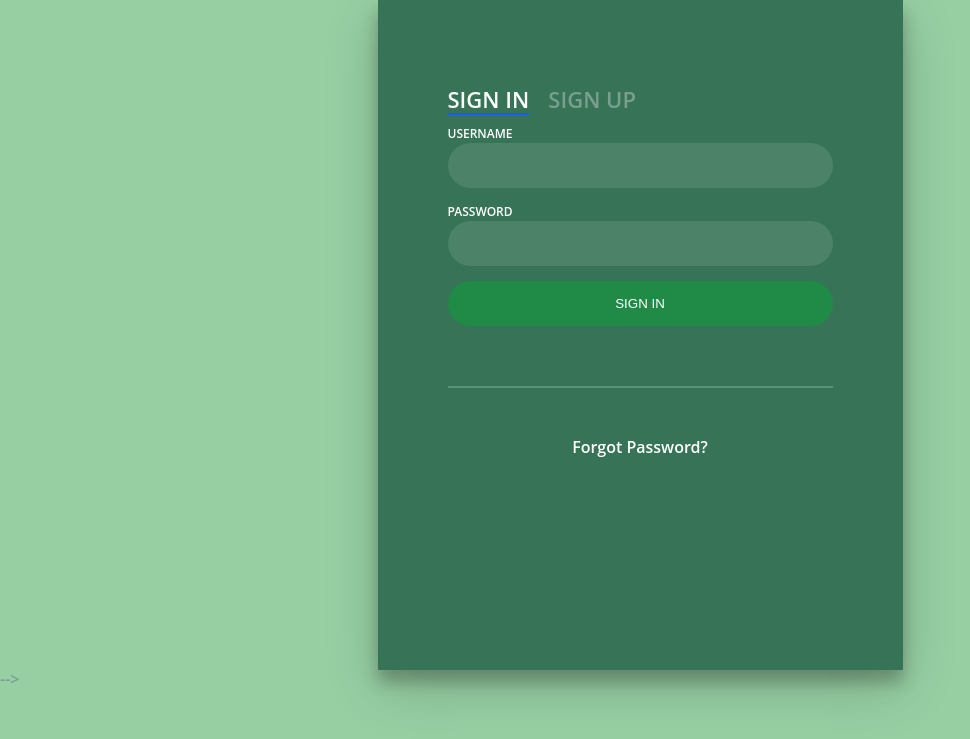
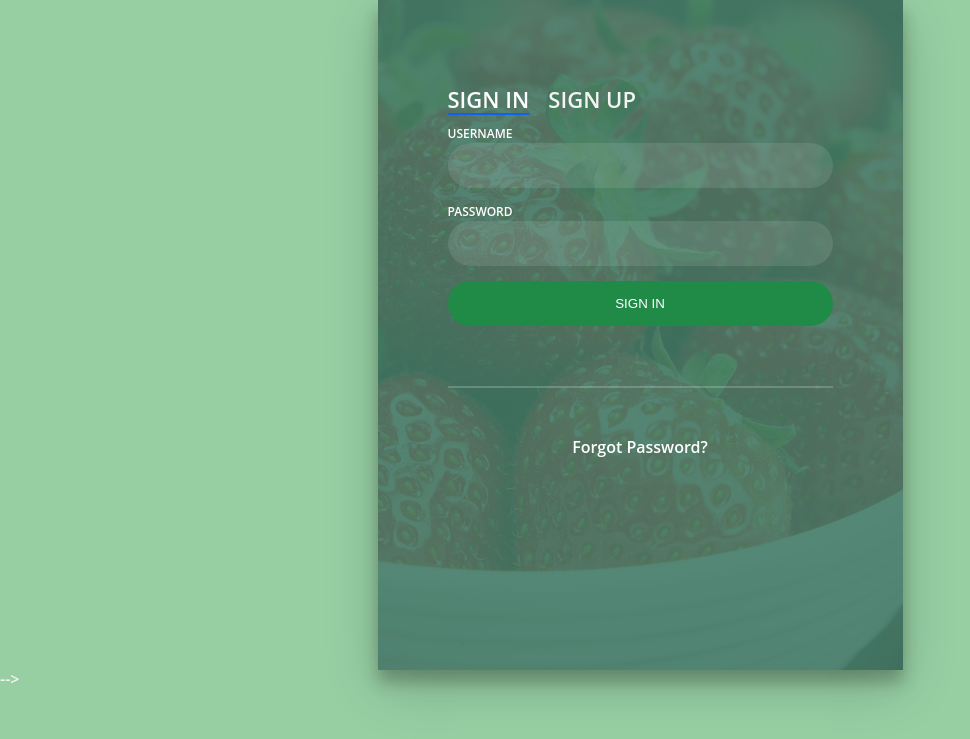
Before and after one commit to PRASUN-SITAULA/Calorie-Counter, a Django app: page /login/ in a window 1280 px wide. Shown: the top 739 px of the page, without its empty margins (0-970 px from the left). Run offline with Django 4.2, Linux system fonts and the light colour scheme.

Commit message:
Added Background image

```diff
--- a/base/static/base/login.css
+++ b/base/static/base/css/login.css
@@ -1,6 +1,7 @@
+
 body{
 	margin:0;
-	color:#799f8f;
+	color:#f4f4f4;
 	background:#97cfa3;
 	font:600 16px/18px 'Open Sans',sans-serif;
 }
@@ -15,7 +16,7 @@ a{color:inherit;text-decoration:none}
 	max-width:525px;
 	min-height:670px;
 	position:relative;
-	background:url("../images/strawberry.jpg") no-repeat-center;
+	background:url("/static/base/images/strawberry.jpg") no-repeat center;
 	box-shadow:0 12px 15px 0 rgba(0,0,0,.24),0 17px 50px 0 rgba(0,0,0,.19);
 }
 .login-html{
@@ -23,7 +24,7 @@ a{color:inherit;text-decoration:none}
 	height:100%;
 	position:absolute;
 	padding:90px 70px 50px 70px;
-	background:rgba(45, 107, 79, 0.9);
+	background:rgba(66, 122, 102, 0.9);
 }
 .login-html .sign-in-htm,
 .login-html .sign-up-htm{
@@ -83,7 +84,7 @@ a{color:inherit;text-decoration:none}
 	background:rgba(255,255,255,.1);
 }
 .login-form .group input[data-type="password"]{
-	text-security:circle;
+	/* text-security:circle; */
 	-webkit-text-security:circle;
 }
 .login-form .group .label{
--- a/base/templates/base/login.html
+++ b/base/templates/base/login.html
@@ -6,12 +6,13 @@
     <meta charset="utf-8">
     <meta http-equiv="X-UA-Compatible" content="IE=edge">
     <meta name="viewport" content="width=device-width, initial-scale=1.0">
-    <link rel="stylesheet" type="text/css" href="{% static 'base/login.css' %}">
+    <link rel="stylesheet" type="text/css" href="{% static 'base/css/login.css' %}">
     <title>Calorie Counter</title>
 </head>
 <body>
     {% block content %}
     <div class="login-wrap">
+
         <div class="login-html">
             <input id="tab-1" type="radio" name="tab" class="sign-in" checked><label for="tab-1" class="tab">Sign In</label>
             <input id="tab-2" type="radio" name="tab" class="sign-up"><label for="tab-2" class="tab"><a href="{% url 'registeruser' %}">Sign Up</a></label>
--- a/base/templates/base/navbar.html
+++ b/base/templates/base/navbar.html
@@ -6,7 +6,7 @@
     <meta http-equiv='X-UA-Compatible' content='IE=edge'>
     <title>Calorie Counter</title>
     <meta name='viewport' content='width=device-width, initial-scale=1'>
-    <link rel="stylesheet" type="text/css" href="{% static 'base/main.css' %}">
+    <link rel="stylesheet" type="text/css" href="{% static 'base/css/main.css' %}">
     <link href="https://cdn.jsdelivr.net/npm/bootstrap@5.2.0-beta1/dist/css/bootstrap.min.css" rel="stylesheet" integrity="sha384-0evHe/X+R7YkIZDRvuzKMRqM+OrBnVFBL6DOitfPri4tjfHxaWutUpFmBp4vmVor" crossorigin="anonymous">
 </head>
 <body >
--- a/caloriecounter/settings.py
+++ b/caloriecounter/settings.py
@@ -116,9 +116,8 @@ USE_TZ = True
 # Static files (CSS, JavaScript, Images)
 # https://docs.djangoproject.com/en/4.0/howto/static-files/
 
-MEDIA_URL = ['base/images/']
 STATIC_URL = '/static/'
-STATICFILES_DIRS = [BASE_DIR/ 'base/static/']
+STATICFILES_DIRS = [BASE_DIR/ 'base/static']
 # MEDIA_ROOT = BASE_DIR/ 'base/static/images'
 # Default primary key field type
 # https://docs.djangoproject.com/en/4.0/ref/settings/#default-auto-field
```
Also changed, not shown: base/static/base/css/main.css (renamed from base/static/base/main.css).
